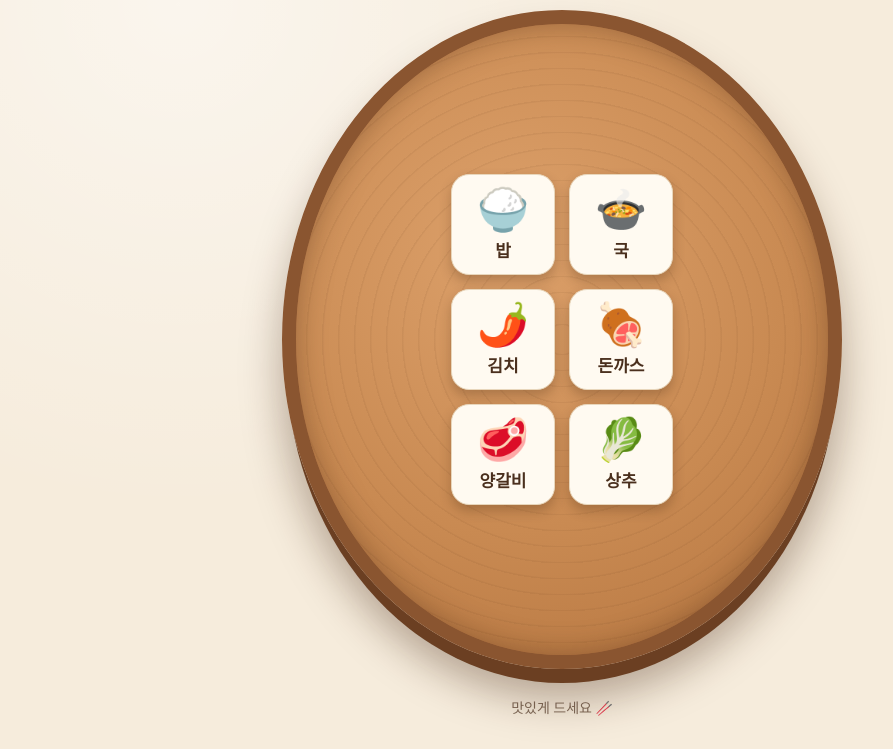
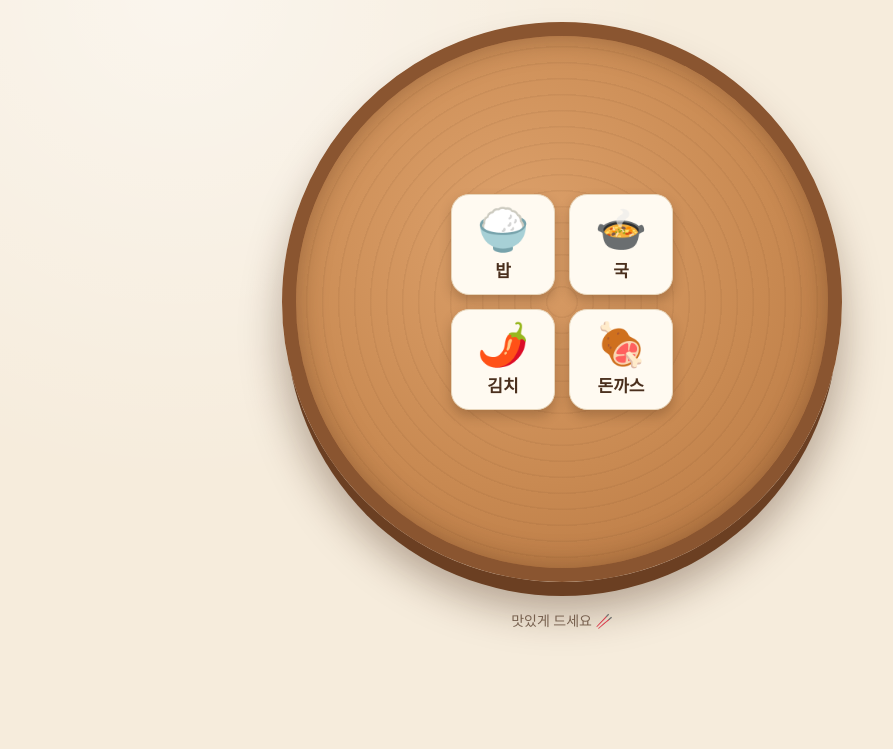
Before and after one commit to Hyeonha1031-RN/bapsang-02, a plain HTML site: page index.html in a window 1280 px wide. Shown: the part 127-876 px from the top of the page, without its empty margins (78-971 px from the left). After the commit the page ends 800 px from the top, so only its background shows below. Drawn offline with Linux system fonts and the light colour scheme.

Commit message:
돈까스 시점으로 되돌림

```diff
--- a/index.html
+++ b/index.html
@@ -124,8 +124,6 @@
       <li data-emoji="🍲">국</li>
       <li data-emoji="🌶️">김치</li>
       <li data-emoji="🍖">돈까스</li>
-      <li data-emoji="🥩">양갈비</li>
-      <li data-emoji="🥬">상추</li>
     </ul>
   </div>
 
```
